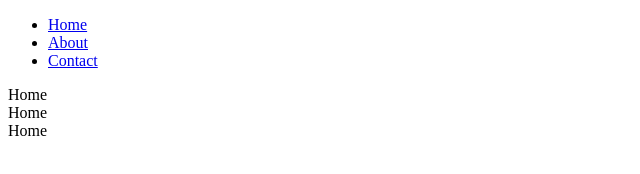
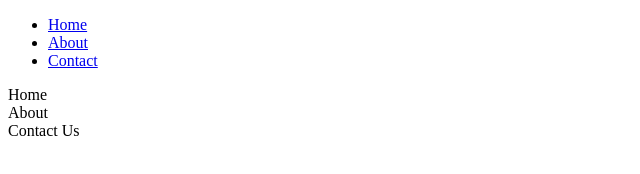
Before and after one commit to GravitysAndroid/CSSClass, a plain HTML site: page Index.html in a window 1280 px wide. Shown: the full height of the page, 0-640 px from the left. Drawn offline with Linux system fonts and the light colour scheme.

```diff
--- a/Index.html
+++ b/Index.html
@@ -18,7 +18,7 @@
             </ul>
         </nav>
         <div class"box" id="Home">Home</div>
-        <div class"box" id="Home">Home</div>
-        <div class"box" id="Home">Home</div>
+        <div class"box" id="About">About</div>
+        <div class"box" id="Contact">Contact Us</div>
     </body>
 </html>
```
